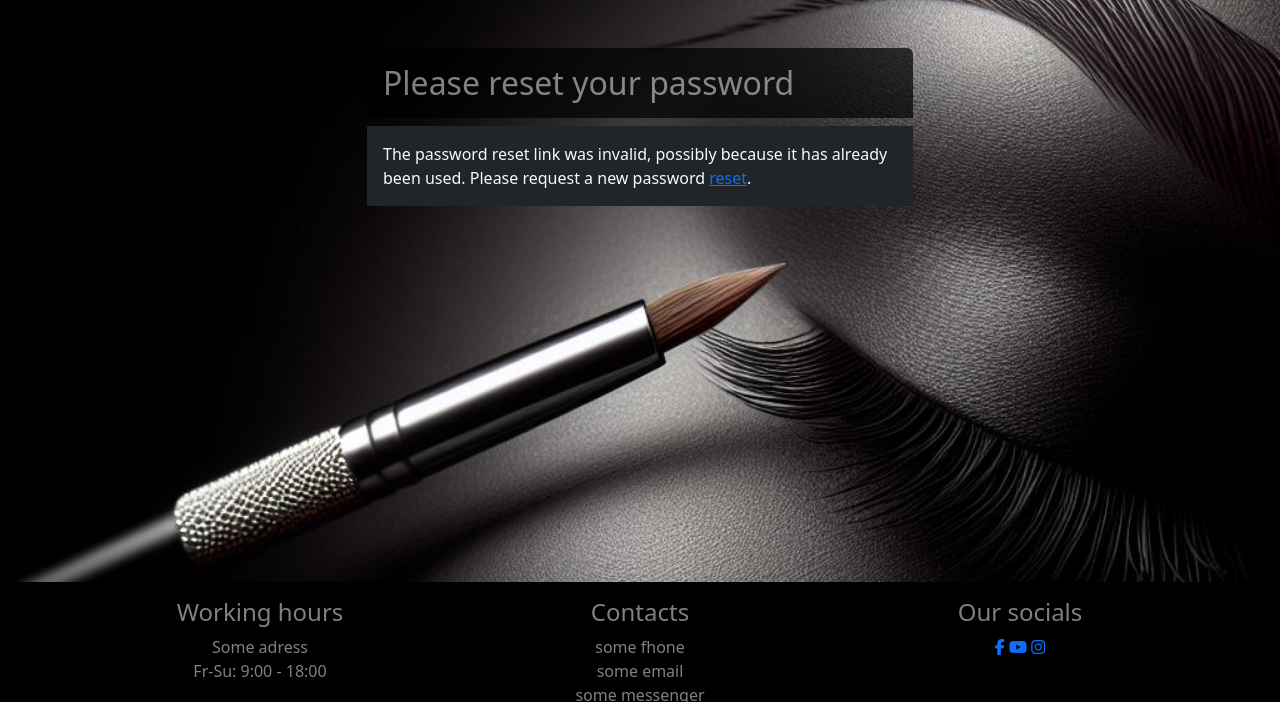
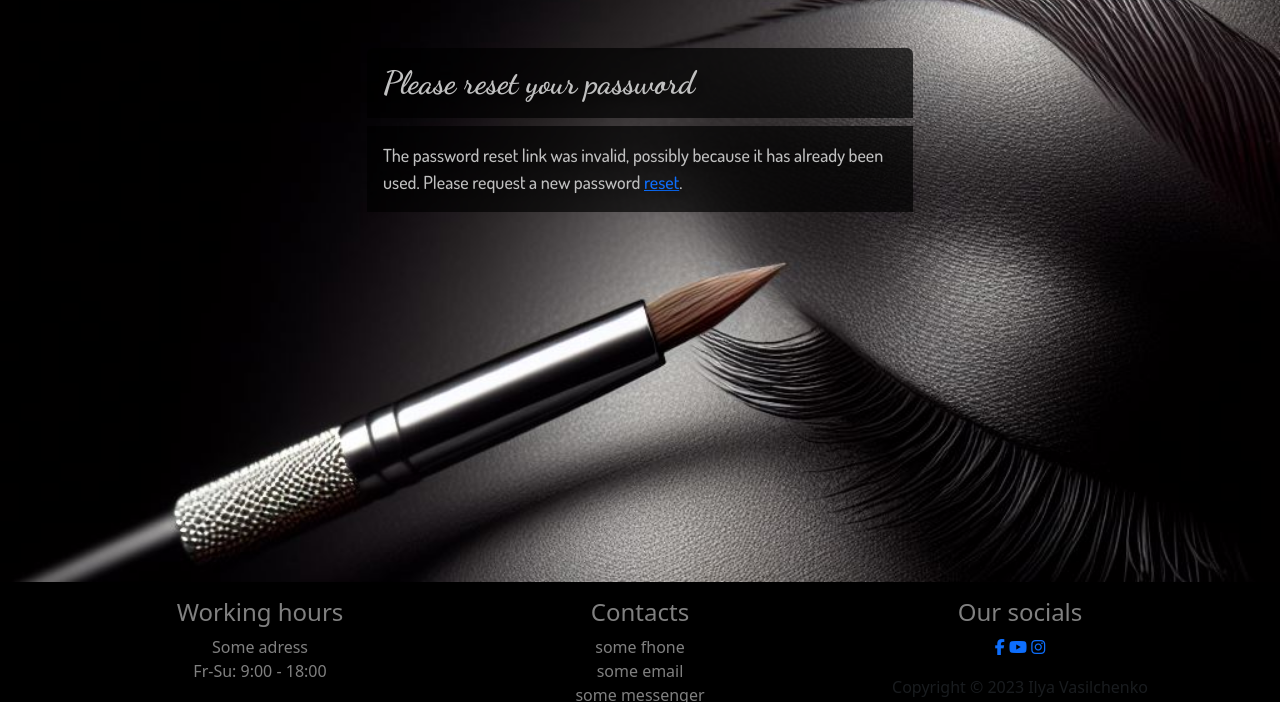
Before and after one commit to vasilchenkoilya/p_makeup, a Django app: template permanent_makeup/accounts/templates/registration/password_reset_confirm.html in a window 1280 px wide. Shown: the part 98-800 px from the top of the page. Run offline with Django 4.2, Linux system fonts and the light colour scheme; the template is opened without the code that fills it, so the values that code supplies are empty; some libraries are stand-ins or nearby versions.

Commit message:
contacts page & more styling,  forms, footer

```diff
--- a/permanent_makeup/accounts/templates/registration/password_reset.html
+++ b/permanent_makeup/accounts/templates/registration/password_reset.html
@@ -22,7 +22,7 @@
             {% endfor %}
           </div>
         {% endfor %}
-        <button type="submit" value="Send e-mail" class="btn btn-primary w-100">Send e-mail</button>
+        <button type="submit" value="Send e-mail" class="btn btn-outline-light w-100">Send e-mail</button>
       </form>
     </div>
   </div>
--- a/permanent_makeup/accounts/templates/registration/password_reset_confirm.html
+++ b/permanent_makeup/accounts/templates/registration/password_reset_confirm.html
@@ -23,7 +23,7 @@
                  {% endfor %}
                 </div>
             {% endfor %}
-        <button type="submit" value="Change my password" class="btn btn-primary w-100">Change password</button>
+        <button type="submit" value="Change my password" class="btn btn-outline-light w-100">Change password</button>
         </form>
         {% else %}
             <p class="text-light bg-dark p-3">The password reset link was invalid, possibly because it has already been used. Please request a new password <a href="{% url 'password_reset' %}">reset</a>.</p>
--- a/permanent_makeup/main/static/css/base_style.css
+++ b/permanent_makeup/main/static/css/base_style.css
@@ -78,15 +97,35 @@ footer.bg-dark {
     font-weight: 600;
     font-size: large;
 }
+
 .price {
     font-family: "Dancing Script", cursive;
     color: rgba(255, 255, 255, 0.5);
     font-size: medium;
 }
 
+.service {
+    font-family: "Dancing Script", cursive;
+    color: rgba(253, 4, 211, 0.6);
+    font-size: x-large;
+}
+
+.author {
+    font-family: "Dancing Script", cursive;
+    color: rgba(255, 255, 255, 0.5);
+    font-size: xx-large;
+}
+.text-light {
+    color: rgba(255, 255, 255, 0.5) !important;
+    font-family: 'Dosis', sans-serif;
+    font-weight: 500;
+    font-size: x-large;
+}
+
 .form-text.text-muted {
     color: #85888a !important;
     }
+
 .container.mt-4.bg-dark {
     background-color: rgba(0, 0, 0, 0.01)!important;
     color: rgba(255, 255, 255, 0.5) !important;
@@ -94,40 +133,67 @@ footer.bg-dark {
 
 form.bg-dark {
     background-color: rgba(0, 0, 0, 0.7) !important;
-    color: rgba(255, 255, 255, 0.5) !important;
+    color: #C0C0C0 !important;
+    text-shadow: 6px 6px 12px rgba(0, 0, 0, 0.5) !important;
+    font-family: 'Dosis', sans-serif;
+    font-weight: 500;
+    font-size: x-large;
 }
+
 h2.bg-dark {
     background-color: rgba(0, 0, 0, 0.7) !important;
-    color: rgba(255, 255, 255, 0.5) !important;
+    color: #C0C0C0 !important;
+    text-shadow: 6px 6px 12px rgba(0, 0, 0, 0.5) !important;
+    font-family: "Dancing Script", cursive;
+    font-size: xx-large;
+    font-weight: 700;
+}
+
+p.bg-dark {
+    background-color: rgba(0, 0, 0, 0.7) !important;
+    color: #C0C0C0 !important;
+    text-shadow: 6px 6px 12px rgba(0, 0, 0, 0.5) !important;
+    font-family: 'Dosis', sans-serif;
+    font-weight: 500;
+    font-size: large;
 }
 
 .btn.btn-primary {
     font-family: "Dancing Script", cursive;
 }
+
 .btn.btn-dark {
     font-family: "Dancing Script", cursive;
     font-size: x-large;
     background-color: rgba(0, 0, 0, 0.05)
 }
+
 .btn.btn-outline-light {
     font-family: "Dancing Script", cursive;
     font-size: large;
 }
+
 .form-control {
     width: 100%;
 }
+
 .modal-content.bg-dark {
     background-color: rgba(0, 0, 0, 0.7) !important;
-    font-family: "Dancing Script", cursive;
+    font-family: 'Dosis', sans-serif;
+    font-weight: 600;
+    font-size: large;
     color: rgba(255, 255, 255, 0.5) !important;
 }
+
 .card.bg-secondary {
     background-color: rgba(0, 0, 0, 0.5) !important;
     color: rgba(255, 255, 255, 0.5) !important;
 }
+
 .card-header small.text-muted {
     color: rgba(253, 4, 211, 0.3) !important;
 }
+
 .display-4 {
     color: #C0C0C0;
     text-shadow: 2px 2px 4px rgba(0, 0, 0, 0.5);
--- a/permanent_makeup/main/templates/base.html
+++ b/permanent_makeup/main/templates/base.html
@@ -48,7 +48,7 @@
                         <a class="nav-link" href="{% url 'reviews_page'%}">Reviews</a>
                     </li>
                     <li class="nav-item">
-                        <a class="nav-link" href="#">Contacts</a>
+                        <a class="nav-link" href="{% url 'contacts' %}">Contacts</a>
                     </li>
                     <li class="nav-item dropdown">
                         <a class="nav-link dropdown-toggle" href="#" role="button" data-bs-toggle="dropdown" aria-expanded="false">
@@ -77,7 +77,7 @@
             <div class ="full-screen-background"></div>
         {% endblock content %}
     </main>
-    <footer class="bg-dark text-light p-3 text-center position-relative w-100" style="bottom: 0;">
+    <footer class="bg-dark text-strong p-3 text-center position-relative w-100" style="bottom: 0;">
         <section class="footer">
             <div class="container">
                 <div class="row">
@@ -103,6 +103,8 @@
                             <a href="#"><i class="fab fa-facebook-f"></i></a>
                             <a href="#"><i class="fab fa-youtube"></i></a>
                             <a href="#"><i class="fab fa-instagram"></i></a>
+                            <p></p>
+                            <p class="text-muted">Copyright &copy; 2023 Ilya Vasilchenko</p>
                         </div>
                     </div>
                 </div>
--- a/permanent_makeup/main/templates/reviews/reviews.html
+++ b/permanent_makeup/main/templates/reviews/reviews.html
@@ -1,11 +1,11 @@
 {% extends "base.html" %}
 {% block content %}
 <div class="container mt-4 bg-dark text-white">
-    <h2 class="text-center">Our Clients Reviews</h2>
+    <h2 class="text-center"><span class="author">Our Clients Reviews</span></h2>
     {% for review in reviews %}
     <div class="card bg-secondary text-white mb-3">
         <div class="card-header">
-            <h5 class="mb-1">{{ review.author.username }} for {{ review.service.name }}</h5>
+            <h5 class="mb-1"><span class="author">{{ review.author.username }} for </span><span class="service">     {{ review.service.name }}</span></h5>
             <small class="text-muted">{{ review.created_at }}</small>
         </div>
         <div class="card-body">
--- a/permanent_makeup/main/urls.py
+++ b/permanent_makeup/main/urls.py
@@ -10,4 +10,5 @@ urlpatterns = [
     path('reservation/', views.reservation_view, name='reservation'),
     path('reservation/reservation_success/', views.reservation_success, name='reservation_success'),
     path('my_reservations/', views.MyReservationsView.as_view(), name='my_reservations'),
+    path('contacts/', views.contacts_view, name='contacts'),
 ]
--- a/permanent_makeup/main/views.py
+++ b/permanent_makeup/main/views.py
@@ -121,3 +121,6 @@ def reservation_success(request):
     response = render(request, 'reservation/reservation_success.html')
     response['Refresh'] = '2; url=/'
     return response
+
+def contacts_view(request):
+    return render(request, 'main/contacts.html')
```
Also changed, not shown: other parts of permanent_makeup/main/static/css/base_style.css (+45 -3 lines), permanent_makeup/main/templates/main/contacts.html (added, +20 -0 lines).
